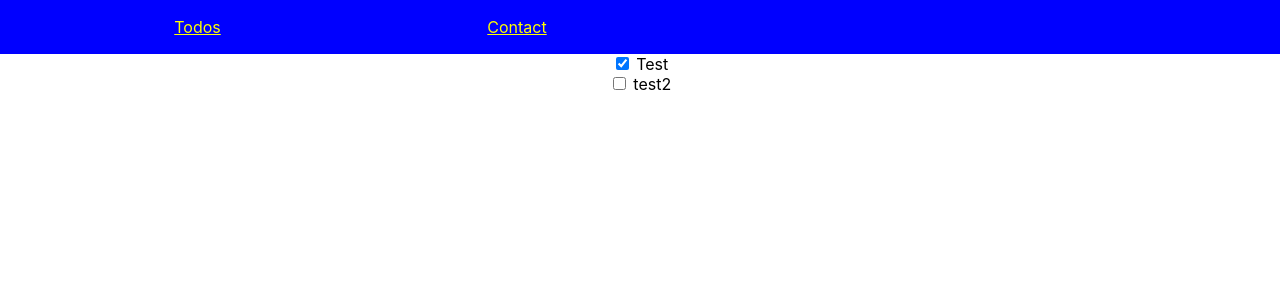
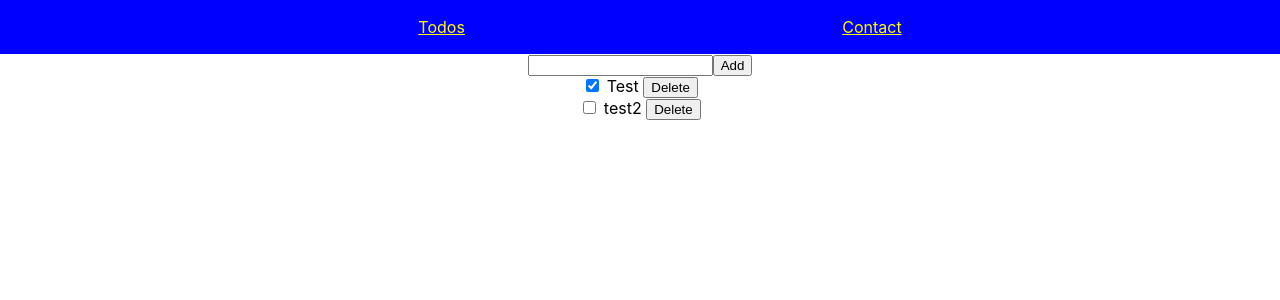
Before and after one commit to ChrisPitts/task-management-app, a React (Create React App) app: page / in a window 1280 px wide. Shown: the top 300 px of the page. Built offline with nearby package versions, Linux system fonts and the light colour scheme.

Commit message:
added input field and delete buttons

```diff
--- a/src/components/Todos.js
+++ b/src/components/Todos.js
@@ -1,12 +1,20 @@
 import React from 'react'
 import { useSelector} from 'react-redux';
 
-
+function Input(props)
+{
+  return(
+    <div>
+      <input></input>
+      <button>Add</button>
+    </div>
+  )
+}
 
 function Todo(props)
 {
   return(
-    <div><input type={"checkbox"} checked={props.complete}></input> {props.description}</div>
+    <div><input type={"checkbox"} checked={props.complete}></input> {props.description} <button>Delete</button></div>
   )
 }
 
@@ -27,6 +35,7 @@ function TodoList(props)
 export default function Todos() {
   return (
     <div>
+        <Input/>
         <TodoList/>
     </div>
   )
--- a/src/css/App.css
+++ b/src/css/App.css
@@ -10,10 +10,9 @@ nav {
   padding: 1px;
 }
 nav ul {
-  width: 50%;
   height: 100%;
   display: flex;
-  justify-content: space-around;
+  justify-content: space-evenly;
   list-style: none;
 }
 nav ul li {
--- a/src/css/App.scss
+++ b/src/css/App.scss
@@ -14,15 +14,16 @@ nav{
     background-color: $nav-color;
     padding: 1px;
     ul{
-        width: 50%;
+        // width: 50%;
+        // margin-left: auto;
+        // margin-right: auto;
         height: 100%;
         display: flex;
-        justify-content: space-around;
+        justify-content: space-evenly;
         list-style: none;
         li{height: 100%;}
 
         a{
-            // padding: 10px;
             height: 100%;
             // text-decoration: none;
             color: $text-color-main;
```
